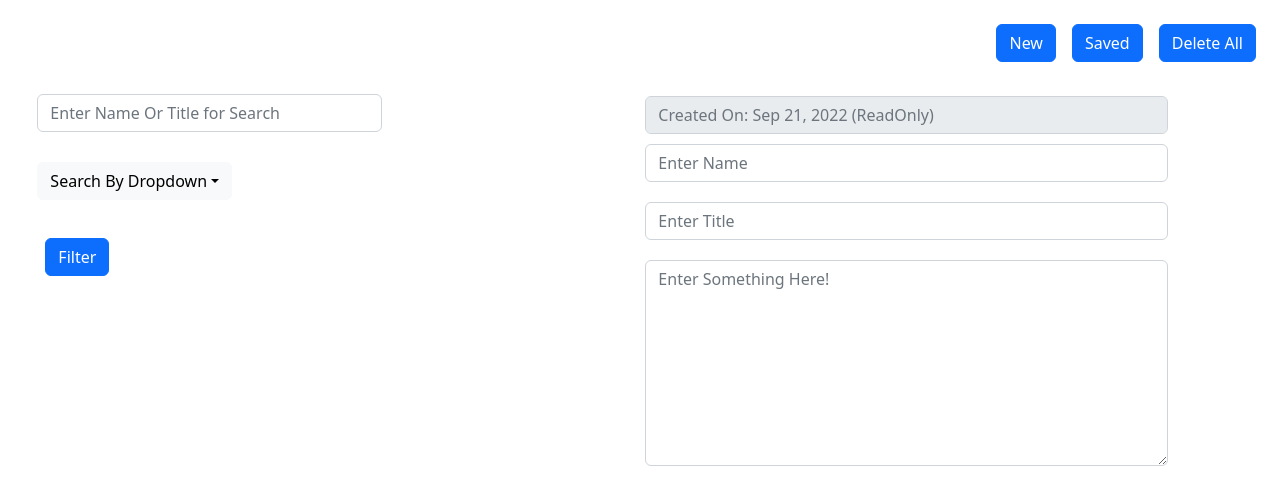
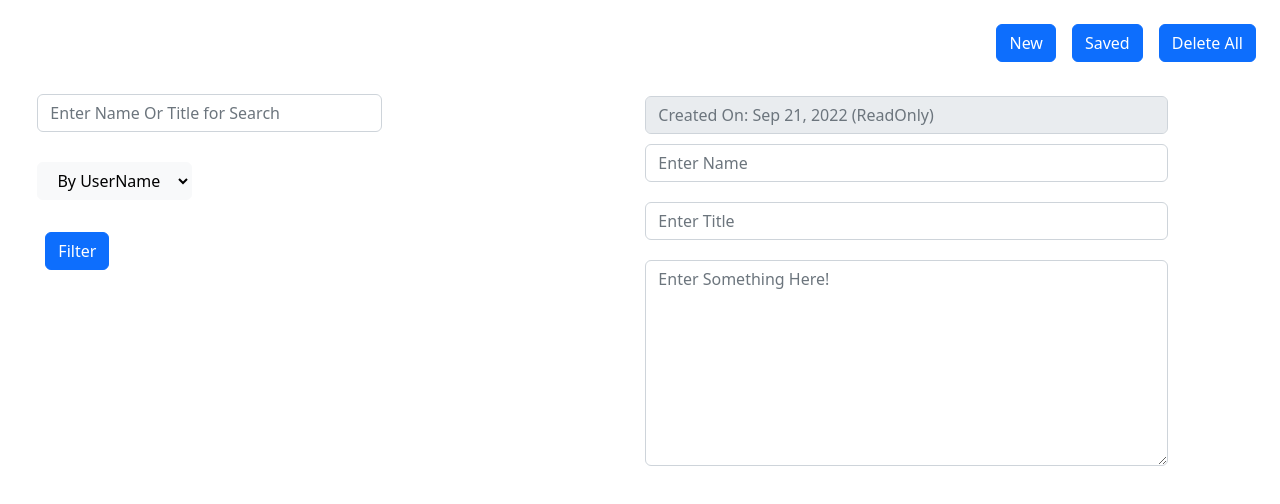
Before and after one commit to deepak5282786/React-Assignment, a React (Create React App) app: page / in a window 1280 px wide. Shown: the top 504 px of the page. Built offline with nearby package versions, Linux system fonts and the light colour scheme.

Commit message:
added search by dropdown feature

```diff
--- a/src/Common/InputBox/Input.js
+++ b/src/Common/InputBox/Input.js
@@ -16,6 +16,7 @@ export const Input = (props) => {
           value={props.inputValue}
           onChange={props.inputChange}
           placeholder={props.inputPlaceholder}
+          onClick={props.inputOnClick}
         />
       </div>
     </>
--- a/src/Components/CardListing/AsideContent.js
+++ b/src/Components/CardListing/AsideContent.js
@@ -1,6 +1,6 @@
 import React, { useEffect, useState } from "react";
 import "../../App.css";
-import { Dropdown } from "../../Common/Dropdown/Dropdown";
+// import { Dropdown } from "../../Common/Dropdown/Dropdown";
 import { Input } from "../../Common/InputBox/Input";
 import { commonPlaceholder } from "../../Common/Utils/placeholder";
 import { Button } from "../../Common/Button/Button";
@@ -16,9 +16,24 @@ export const AsideContent = () => {
   const list = useSelector((state) => state.reducerNew.list);
   const [filteredList, setFilteredList] = useState([]);
   const [searchTerm, setSearchTerm] = useState("");
+  const [selectDropdown, setSelectDropdown] = useState("");
+  const [nameTitleErr, setNameTitleErr] = useState(false);
+  const [searchTermErr, setSearchTermErr] = useState(false);
+  const optionValue = {
+    userName: "userName",
+    title: "title",
+    desc: "desc",
+  };
   const handleSearchTerm = (e) => {
-    setSearchTerm(e.target.value);
-    onChange(e.target.value);
+    const item = e.target.value;
+    setSearchTerm(item);
+    onChange(item);
+    if (item.length <= 5) {
+      setSearchTermErr(true);
+    } else {
+      setSearchTermErr(false);
+    }
+    setSearchTerm(item);
   };
 
   useEffect(() => {
@@ -33,14 +48,37 @@ export const AsideContent = () => {
       setFilteredList(list);
     }
     const indexes = list.filter((item, i) => {
-      return (
-        item.data.name.toLowerCase().indexOf(fieldName.toLowerCase()) !== -1 ||
-        item.data.title.toLowerCase().indexOf(fieldName.toLowerCase()) !== -1 ||
-        item.data.describe.toLowerCase().indexOf(fieldName.toLowerCase()) !== -1
-      );
+      return getInputValue(selectDropdown, item, fieldName);
     });
     setFilteredList(indexes);
   };
+
+  const getInputValue = (selected, item, value) => {
+    switch (selected) {
+      case "userName":
+        return item.data.name.toLowerCase().indexOf(value.toLowerCase()) !== -1;
+      case "title":
+        return (
+          item.data.title.toLowerCase().indexOf(value.toLowerCase()) !== -1
+        );
+      default:
+        break;
+    }
+  };
+
+  const handleSelectDropdown = (e) => {
+    setSelectDropdown(e.target.value);
+  };
+  function onClickHandleSearch(e) {
+    if (searchTerm.length <= 0) {
+      setNameTitleErr(true);
+    } else {
+      setNameTitleErr(false);
+    }
+    setSearchTerm(e.target.value);
+
+    e.preventDefault();
+  }
   return (
     <>
       <div className="aside1 col-5 scroll">
@@ -50,11 +88,48 @@ export const AsideContent = () => {
               inputPlaceholder={commonPlaceholder.searchNameTitle}
               inputValue={searchTerm}
               inputChange={(text) => handleSearchTerm(text)}
+              inputOnClick={() => {
+                onClickHandleSearch();
+              }}
             />
           </div>
-          <div className=" mt-3 box">
+          {searchTermErr === true ? (
+            <p style={{ color: "red", fontWeight: "bold" }}>
+              Invalid must be more than 5
+            </p>
+          ) : (
+            ""
+          )}
+
+          {/* <div className=" mt-3 box">
             <Dropdown />
+          </div> */}
+          <div className="mb-4">
+            <select
+              className="btn btn-light dropdown-toggle"
+              name="dog-names"
+              id="dog-names"
+              value={selectDropdown}
+              onChange={handleSelectDropdown}
+            >
+              <option value={optionValue.userName} className="dropdown-item">
+                By UserName
+              </option>
+              <option value={optionValue.title} className="dropdown-item">
+                By Title
+              </option>
+              <option value={optionValue.desc} className="dropdown-item">
+                By Description
+              </option>
+            </select>
           </div>
+          {nameTitleErr === true ? (
+            <p style={{ color: "red", fontWeight: "bold" }}>
+              Select DropDown List
+            </p>
+          ) : (
+            ""
+          )}
 
           <Button
             btnName={CommonStrings.filter}
--- a/src/Components/CardListing/CardListings.js
+++ b/src/Components/CardListing/CardListings.js
@@ -1,5 +1,5 @@
-import React, { useEffect } from "react";
-import { useSelector, useDispatch } from "react-redux";
+import React from "react";
+import { useDispatch } from "react-redux";
 import { deleteNew } from "../../redux/actions";
 /**
  * @returns card listing by extracting value of name,tittle,description and which contains delere button to delete indivisual items
--- a/src/Components/MainContent.js
+++ b/src/Components/MainContent.js
@@ -49,7 +49,7 @@ export const MainContent = () => {
       setDescErr(false);
     }
 
-    // e.preventDefault();
+    e.preventDefault();
   }
   function newHandle(e) {
     if (
```
Also changed, not shown: src/Common/Dropdown/DropdownButton.js (line endings or trailing spaces).
